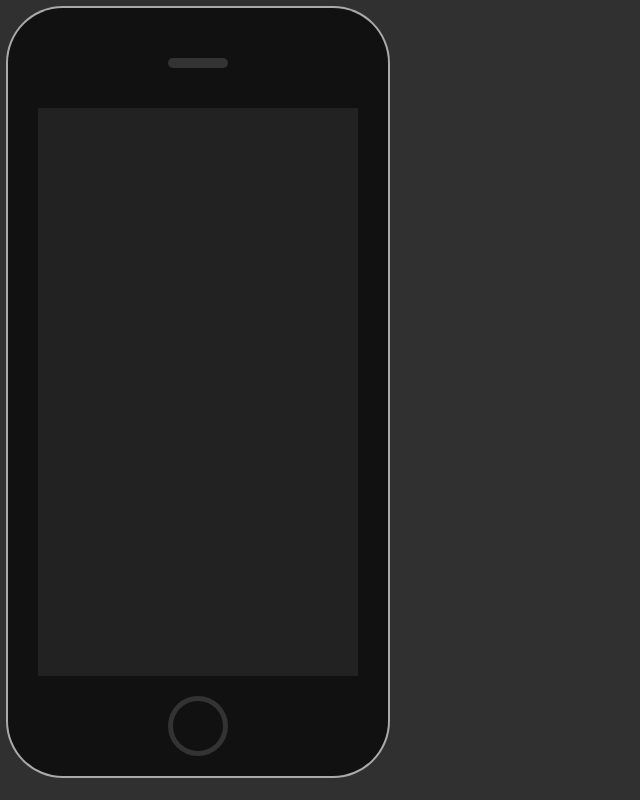
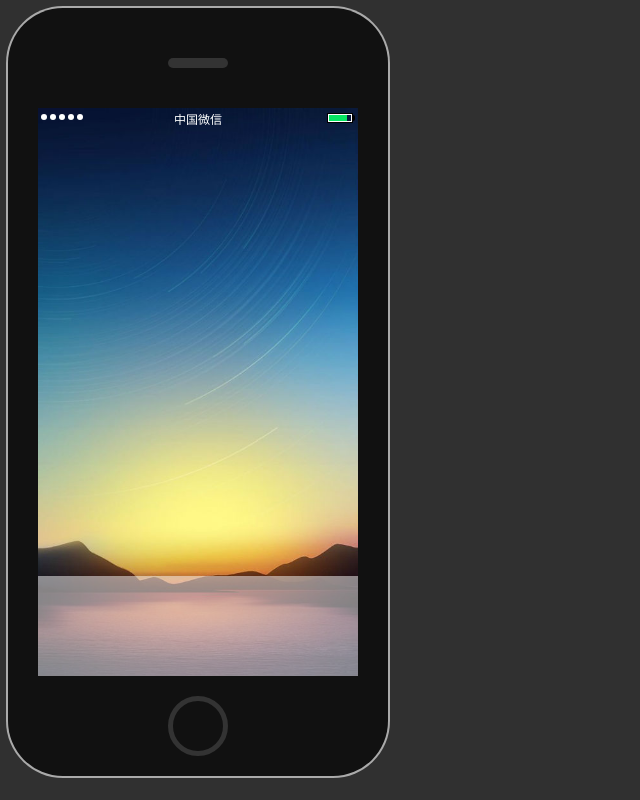
Before and after one commit to valaxy/css-iPhone, a plain HTML site: page demo/index.html in a window 1280 px wide. Shown: the whole page, without its empty margins (0-640 px from the left). Drawn offline with Linux system fonts and the light colour scheme.

Commit message:
+add some ui components

```diff
--- a/demo/index.html
+++ b/demo/index.html
@@ -7,7 +7,11 @@
 </head>
 <body>
     <div class="iphone">
+        <div class="net"></div>
         <div class="c1"></div>
+        <div class="battery"></div>
+        <div class="menu"></div>
+        <div class="operator"></div>
     </div>
 </body>
 </html>
--- a/demo/index.scss
+++ b/demo/index.scss
@@ -8,4 +8,8 @@ body {
 .iphone {
 	@include iphone();
 	.c1 { @include component1; }
+	.net { @include net; }
+	.battery { @include battery; }
+	.menu { @include menu; }
+	.operator { @include operator; }
 }
--- a/iphone.scss
+++ b/iphone.scss
@@ -1,8 +1,27 @@
 @charset "utf-8";
 
+$PADDING_HORIZONTAL: 30px;
+$PADDING_VERTICAL: 100px;
+$SCREEN_LEFT: $PADDING_HORIZONTAL;
+$SCREEN_TOP: $PADDING_VERTICAL;
+
+@mixin horizontalCenter {
+	position:     absolute;
+	left:         0;
+	right:        0;
+	margin-left:  auto;
+	margin-right: auto;
+}
+
+@mixin verticalCenter {
+	position:      absolute;
+	top:           0;
+	bottom:        0;
+	margin-top:    auto;
+	margin-bottom: auto;
+}
+
 @mixin iphone($width:380px,$height:768px) {
-	$PADDING_HORIZONTAL: 30px;
-	$PADDING_VERTICAL: 100px;
 	position:      relative;
 	background:    #111;
 	box-shadow:    0 0 0 2px #aaa;
@@ -12,16 +31,17 @@
 
 	// screen
 	&:after {
-		content:    '';
-		position:   absolute;
-		left:       0;
-		right:      0;
-		top:        0;
-		bottom:     0;
-		margin:     auto;
-		width:      $width - 2*$PADDING_HORIZONTAL;
-		height:     $height - 2*$PADDING_VERTICAL;
-		background: #222;
+		content:         '';
+		position:        absolute;
+		left:            0;
+		right:           0;
+		top:             0;
+		bottom:          0;
+		margin:          auto;
+		width:           $width - 2*$PADDING_HORIZONTAL;
+		height:          $height - 2*$PADDING_VERTICAL;
+		background:      #ddd url('../resource/background.jpg') no-repeat;
+		background-size: 100% 100%;
 	}
 
 	// home button
@@ -41,13 +61,92 @@
 	}
 }
 
+// top
 @mixin component1 {
+	@include horizontalCenter;
+	margin:        auto;
 	width:         60px;
 	height:        10px;
 	border-radius: 10px;
-	position:      absolute;
-	left:          50%;
-	margin-left:   -30px;
 	background:    #333;
 	top:           50px;
 }
+
+// 信号强度
+@mixin net {
+	$COLOR: white;
+	$SIZE: 6px;
+	$DISTANCE: 9px;
+	position:      absolute;
+	left:          $SCREEN_LEFT + 3px;
+	top:           $SCREEN_TOP + 6px;
+	content:       '';
+	width:         $SIZE;
+	height:        $SIZE;
+	border-radius: 100%;
+	background:    $COLOR;
+	z-index:       1;
+	box-shadow:    $DISTANCE 0 $COLOR, $DISTANCE*2 0 $COLOR, $DISTANCE*3 0 $COLOR, $DISTANCE*4 0 $COLOR;
+}
+
+// 电池
+@mixin battery {
+	width:      24px;
+	height:     8px;
+	background: transparent;
+	border:     1px solid black;
+	box-shadow: 0 0 0 1px white inset;
+	position:   absolute;
+	right:      $SCREEN_LEFT + 5px;
+	top:        $SCREEN_TOP + 5px;
+	z-index:    1;
+
+	&:before {
+		content:    '';
+		width:      18px;
+		height:     6px;
+		background: #06e563;
+		position:   absolute;
+		left:       1px;
+		top:        1px;
+	}
+
+	&:after {
+		content:                    '';
+		width:                      2px;
+		height:                     6px;
+		background:                 black;
+		position:                   absolute;
+		right:                      -3px;
+		border-top-right-radius:    2px;
+		border-bottom-right-radius: 2px;
+		top:                        1px;
+	}
+}
+
+// 底部菜单
+@mixin menu($width:380px) {
+	position:   absolute;
+	left:       $SCREEN_LEFT;
+	bottom:     $SCREEN_TOP;
+	height:     100px;
+	background: white;
+	width:      $width - 2 * $PADDING_HORIZONTAL;
+	z-index:    1;
+	opacity:    0.5;
+}
+
+// 运营商
+@mixin operator() {
+	&:before {
+		@include horizontalCenter;
+		top:         $SCREEN_TOP + 2px;
+		content:     '中国微信';
+		z-index:     1;
+		width:       100%;
+		text-align:  center;
+		color:       white;
+		font-size:   12px;
+		font-family: 'Microsoft YaHei';
+	}
+}
```
Also changed, not shown: demo/index.css, resource/background.jpg (added).
